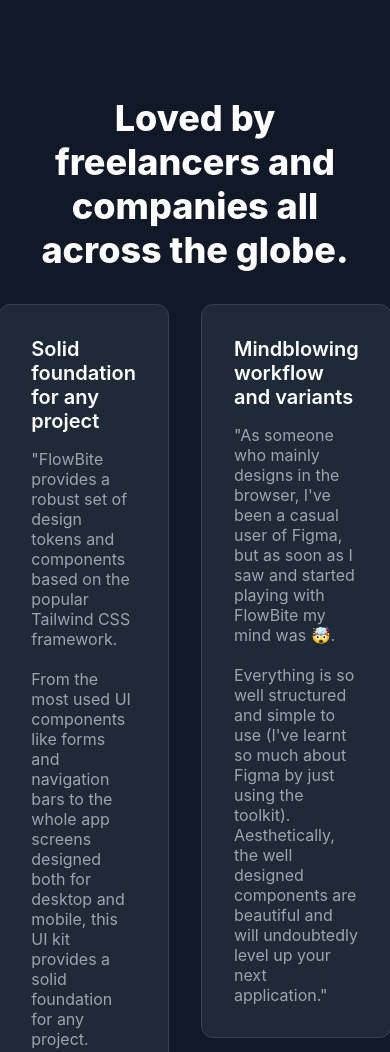
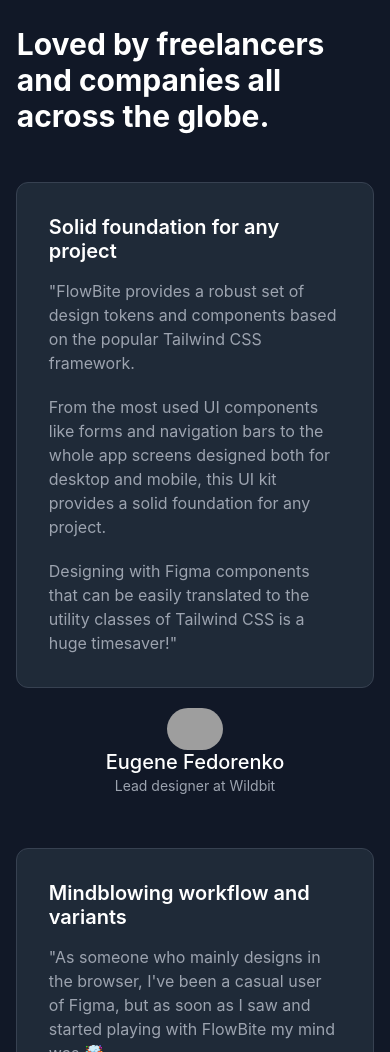
Before and after one commit to nicolasklivertdev/Flowbite-resenhas, a plain HTML site: page index.html in a window 390 px wide. Shown: the top 1052 px of the page. Drawn offline with Linux system fonts and the light colour scheme; grey boxes are pictures that could not be loaded.

Commit message:
Colunas de comentários reparados, responsividade concluída

```diff
--- a/index.html
+++ b/index.html
@@ -59,7 +59,7 @@
                             <div class="box">
                                 <h1>Complex and beautiful set of elements</h1>
                                 <p>"This is a very complex and beautiful set of elements. Under the hood it comes with the best things from 2 different worlds: Figma and Tailwind.</p>
-                                <span>You have many examples that can be used to create a fast prototype for your team."</span>
+                                <span class="span">You have many examples that can be used to create a fast prototype for your team."</span>
                             </div>
                             <div class="profile">
                                 <img src="https://flowbite.com/_next/image/?url=%2Fimages%2Favatars%2Falex.jpg&w=1920&q=75">
@@ -86,7 +86,7 @@
                                 <h1>Perfect choice for a SaaS application</h1>
                                 <p>"Flowbite is just awesome. It contains tons of predesigned components and pages starting from login screen to complex dashboard. Perfect choice for your next SaaS application."</p>
                             </div>
-                            <div class="profile">
+                            <div class="profile" id="profile">
                                 <img src="https://flowbite.com/_next/image/?url=%2Fimages%2Favatars%2Fcsaba.jpeg&w=1920&q=75">
                                 <h2>Csaba Kissi</h2>
                                 <p>CTO at Elerion ltd.</p>
--- a/styles.css
+++ b/styles.css
@@ -7,6 +7,7 @@
 }
 
 body {
+    overflow-x: hidden;
     background-color: rgb(17, 24, 39);
 }
 
@@ -27,7 +28,7 @@
     display: flex;
     flex-direction: column;
     align-items: center;
-    margin-bottom: 2rem;
+    margin-bottom: 3rem;
     text-align: center;
     max-width: 100%;
     width: 100%;
@@ -42,7 +43,7 @@
     display: flex;
     flex-direction: column;
     align-items: center;
-    width: 100%;
+    padding: 0 3rem;
 }
 
 .comments {
@@ -59,18 +60,18 @@
 .com1, .com2, .com3 {
     display: flex;
     flex-direction: column;
-}
-
-.com1, .com2 {
+    align-items: center;
+    line-height: 24px;
 }
 
 .box {
     display: flex;
     flex-direction: column;
+    flex-grow: 1;
     padding: 32px;
     border-radius: .75rem;
     border: 1px solid rgb(55, 65, 81);
-    max-width: 100%;
+    width: 510px;
     background-color: rgb(31, 42, 56);
 }
 
@@ -87,6 +88,14 @@
 .box p {
     margin-bottom: 20px;
     font-size: 16px;
+}
+
+.span {
+    margin-bottom: 5rem;
+}
+
+.com1 .profile, .com2 .profile {
+    margin-bottom: 50px;
 }
 
 .profile {
@@ -110,3 +119,91 @@
     font-size: 14px;
     color: rgb(156, 163, 175);
 }
+
+@media screen and (max-width: 1295px) {
+    section {
+        padding: 0;
+    }
+
+    .comment1, .comment2, .comment3 {
+        gap: 6.125rem;
+    }
+
+    .box, .box p {
+        max-width: 510px;
+        width: 100%;
+    }
+
+}
+
+@media screen and (max-width: 1268px) {
+    section {
+        padding: 0 1rem;
+    }
+}
+
+@media screen and (max-width: 1227px) {
+    section {
+        padding: 0 3.05rem;
+    }
+}
+
+@media screen and (max-width: 1174px) {
+    section {
+        padding: 0 3.05rem;
+    }
+}
+
+@media screen and (max-width: 1148px) {
+    section {
+        padding: 0 3.05rem;
+    }
+}
+
+@media screen and (max-width: 1024px) {
+    .container {
+        padding: 0 0px;
+    }
+
+    .content{
+        padding: 1.6rem 1.05rem;
+    }
+
+    header {
+        display: flex;
+        flex-direction: column;
+        align-items: flex-start;
+        text-align: left;
+    }
+
+    header h1 {
+        font-size: 30px;
+        font-weight: 700;
+    }
+
+    section {
+        padding: 0;
+    }
+
+    .comment1, .comment2, .comment3 {
+        display: flex;
+        flex-direction: column;
+        gap: 0rem;
+    }
+
+    .com1, .com2, .com3 {
+        margin: 0 2rem;
+    }
+
+    .com3 .profile {
+        margin-bottom: 50px;
+    }
+
+    #profile {
+        margin-bottom: 25px;
+    }
+
+    .box {
+        max-width: 100%;
+    }
+}
```
